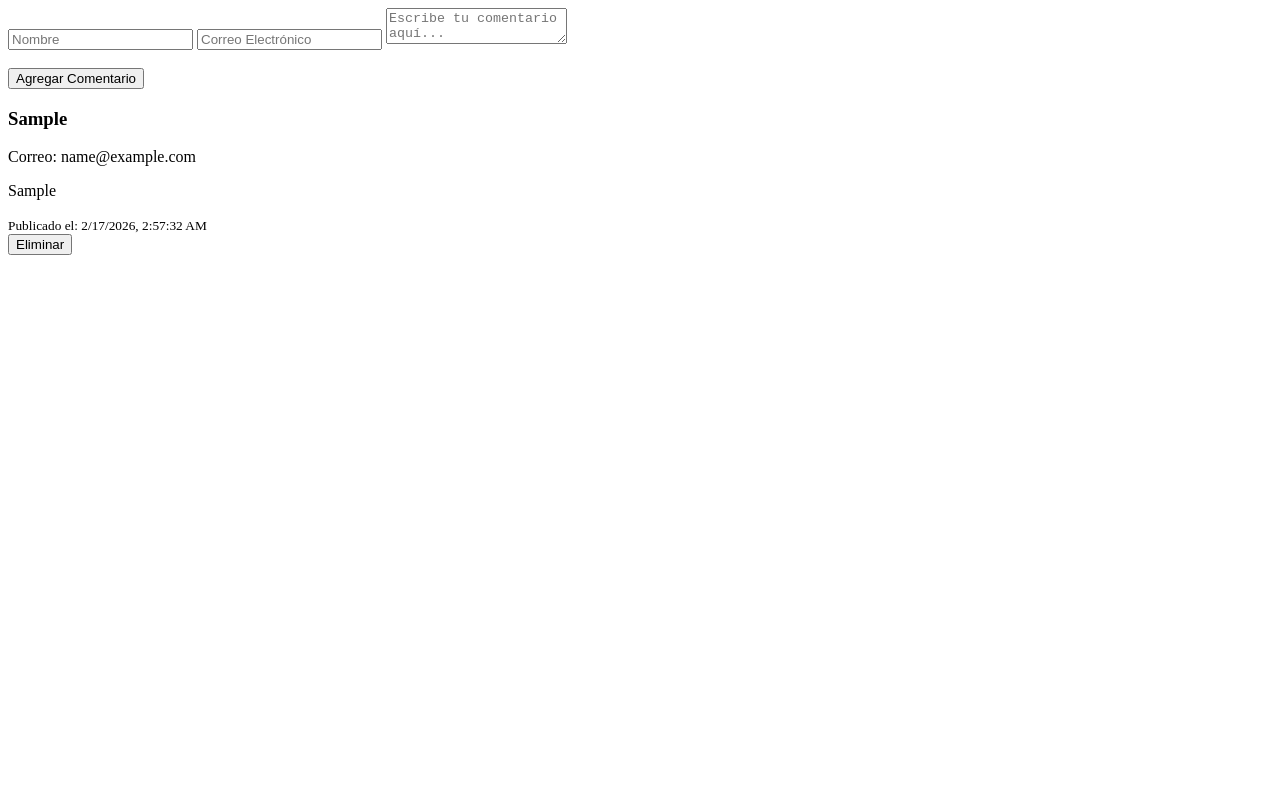
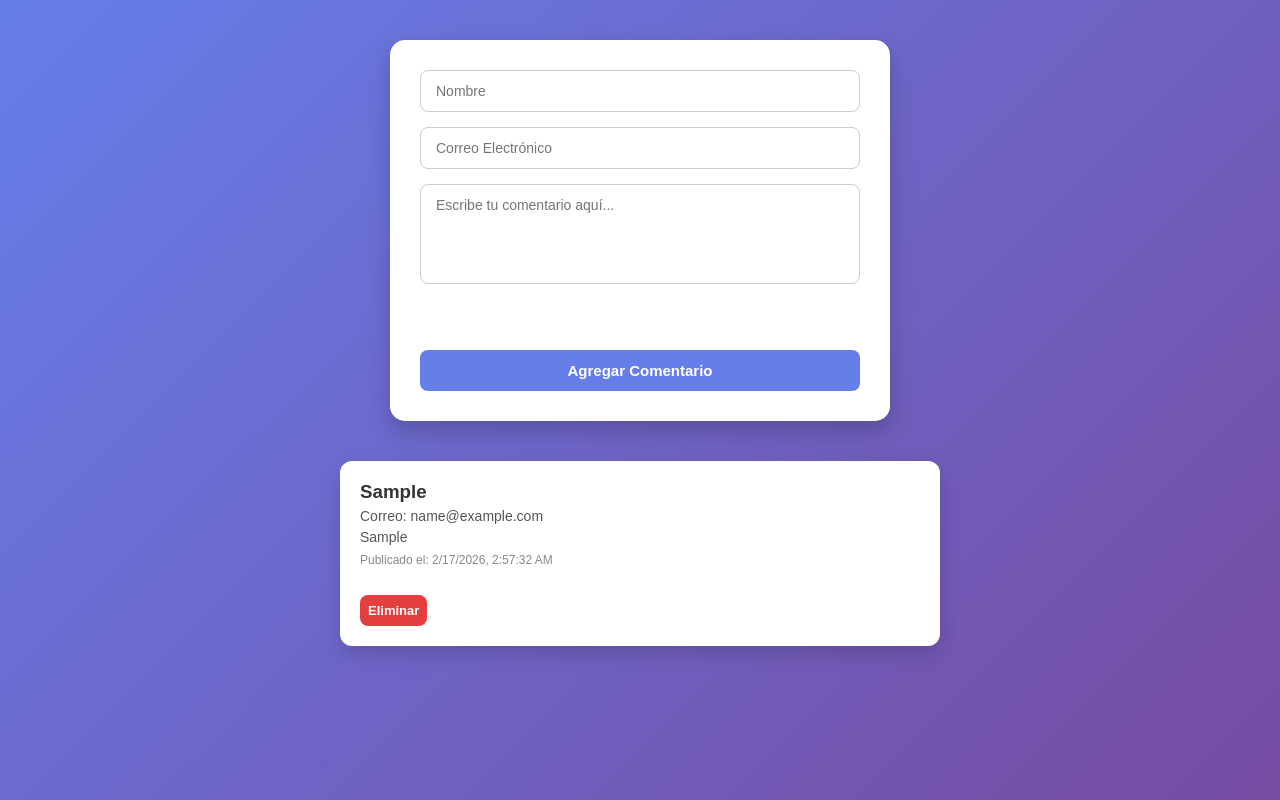
Before and after one commit to JulioMelendez10/DEV_F_Intensivo, a plain HTML site: page modulo1/clase_6/caja_comentarios/Formulario_com.html in a window 1280 px wide. Both pictures are taken after typing "Sample", "name@example.com", "Sample" into the empty fields and a click on the button "Agregar Comentario". Drawn offline with Linux system fonts and the light colour scheme.

Commit message:
Estilo del formulario CSS

```diff
--- a/modulo1/clase_6/caja_comentarios/Formulario_com.html
+++ b/modulo1/clase_6/caja_comentarios/Formulario_com.html
@@ -3,7 +3,7 @@
 <head>
     <meta charset="UTF-8">
     <meta name="viewport" content="width=device-width, initial-scale=1.0">
-    <link rel="stylesheet" href="estyle.css">
+    <link rel="stylesheet" href="style.css">
     <title>Formulario y Comentario</title>
 </head>
 <body>
--- /dev/null
+++ b/modulo1/clase_6/caja_comentarios/style.css
@@ -0,0 +1,144 @@
+/* ===== RESET BÁSICO ===== */
+* {
+    margin: 0;
+    padding: 0;
+    box-sizing: border-box;
+    font-family: Arial, Helvetica, sans-serif;
+}
+
+/* ===== FONDO GENERAL ===== */
+body {
+    background: linear-gradient(135deg, #667eea, #764ba2);
+    min-height: 100vh;
+    display: flex;
+    flex-direction: column;
+    align-items: center;
+    padding: 40px 20px;
+}
+
+/* ===== FORMULARIO ===== */
+form {
+    background: #ffffff;
+    width: 100%;
+    max-width: 500px;
+    padding: 30px;
+    border-radius: 15px;
+    box-shadow: 0 10px 25px rgba(0, 0, 0, 0.2);
+    margin-bottom: 40px;
+    display: flex;
+    flex-direction: column;
+    gap: 15px;
+}
+
+/* ===== INPUTS Y TEXTAREA ===== */
+input,
+textarea {
+    padding: 12px 15px;
+    border-radius: 8px;
+    border: 1px solid #ccc;
+    font-size: 14px;
+    transition: 0.3s ease;
+}
+
+/* Efecto al enfocar */
+input:focus,
+textarea:focus {
+    border-color: #667eea;
+    outline: none;
+    box-shadow: 0 0 5px rgba(102, 126, 234, 0.5);
+}
+
+/* ===== TEXTAREA ===== */
+textarea {
+    resize: none;
+    min-height: 100px;
+}
+
+/* ===== BOTÓN ===== */
+button {
+    padding: 12px;
+    border: none;
+    border-radius: 8px;
+    background: #667eea;
+    color: white;
+    font-size: 15px;
+    font-weight: bold;
+    cursor: pointer;
+    transition: 0.3s ease;
+}
+
+/* Hover botón */
+button:hover {
+    background: #5a67d8;
+    transform: scale(1.03);
+}
+
+/* ===== CONTENEDOR DE COMENTARIOS ===== */
+#listaComentarios {
+    width: 100%;
+    max-width: 600px;
+    display: flex;
+    flex-direction: column;
+    gap: 20px;
+}
+
+/* ===== TARJETA DE CADA COMENTARIO ===== */
+#listaComentarios div {
+    background: #ffffff;
+    padding: 20px;
+    border-radius: 12px;
+    box-shadow: 0 8px 20px rgba(0, 0, 0, 0.15);
+    animation: aparecer 0.3s ease-in-out;
+}
+
+/* Nombre */
+#listaComentarios h3 {
+    color: #333;
+    margin-bottom: 5px;
+}
+
+/* Correo */
+#listaComentarios p {
+    margin-bottom: 5px;
+    color: #555;
+    font-size: 14px;
+}
+
+/* Fecha */
+#listaComentarios small {
+    display: block;
+    margin-top: 8px;
+    color: #888;
+    font-size: 12px;
+}
+
+/* Botón eliminar */
+#listaComentarios button {
+    margin-top: 10px;
+    background: #e53e3e;
+    font-size: 13px;
+    padding: 8px;
+}
+
+#listaComentarios button:hover {
+    background: #c53030;
+}
+
+/* ===== ANIMACIÓN SUAVE ===== */
+@keyframes aparecer {
+    from {
+        opacity: 0;
+        transform: translateY(-10px);
+    }
+    to {
+        opacity: 1;
+        transform: translateY(0);
+    }
+}
+
+/* ===== RESPONSIVE ===== */
+@media (max-width: 500px) {
+    form {
+        padding: 20px;
+    }
+}
```
